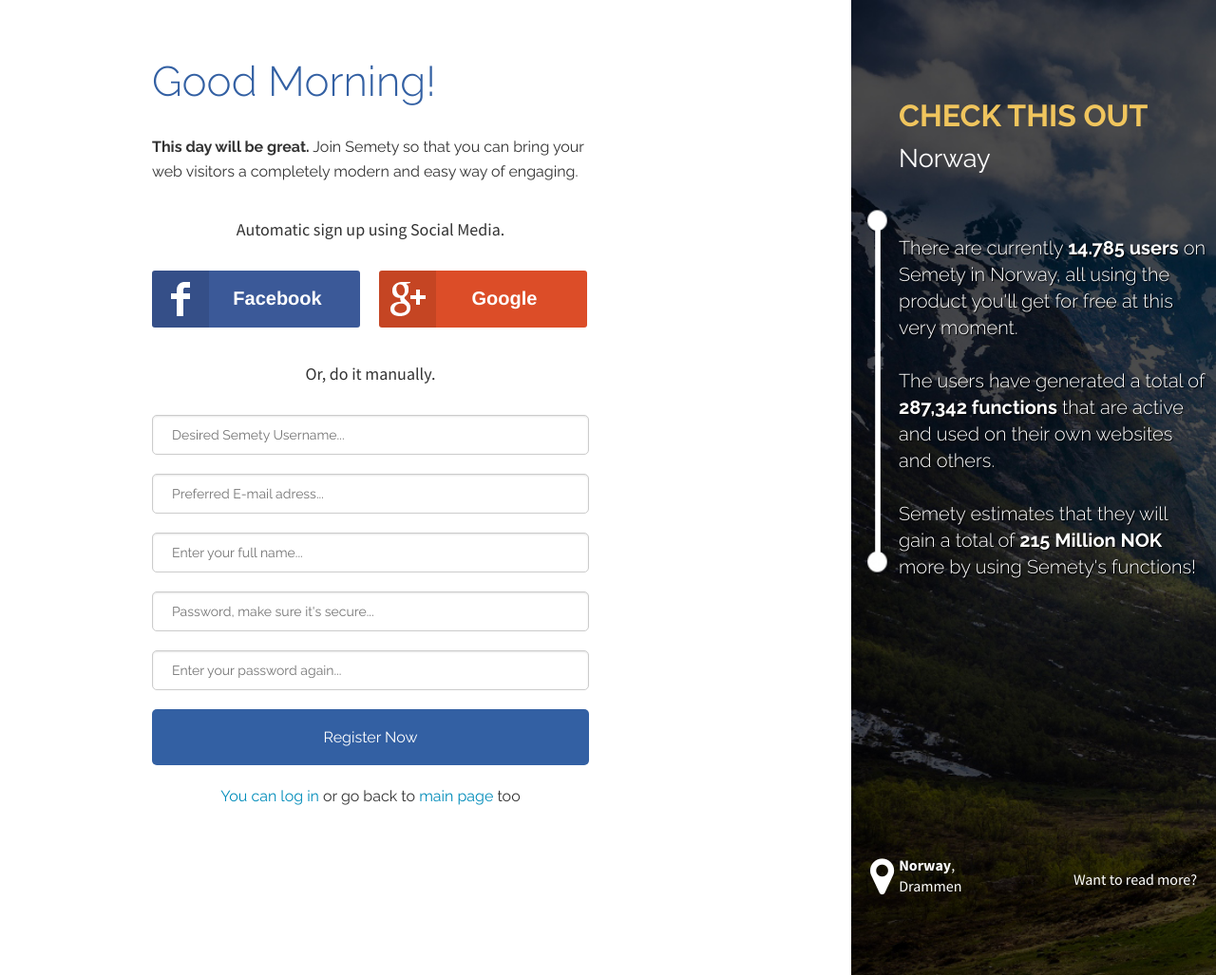
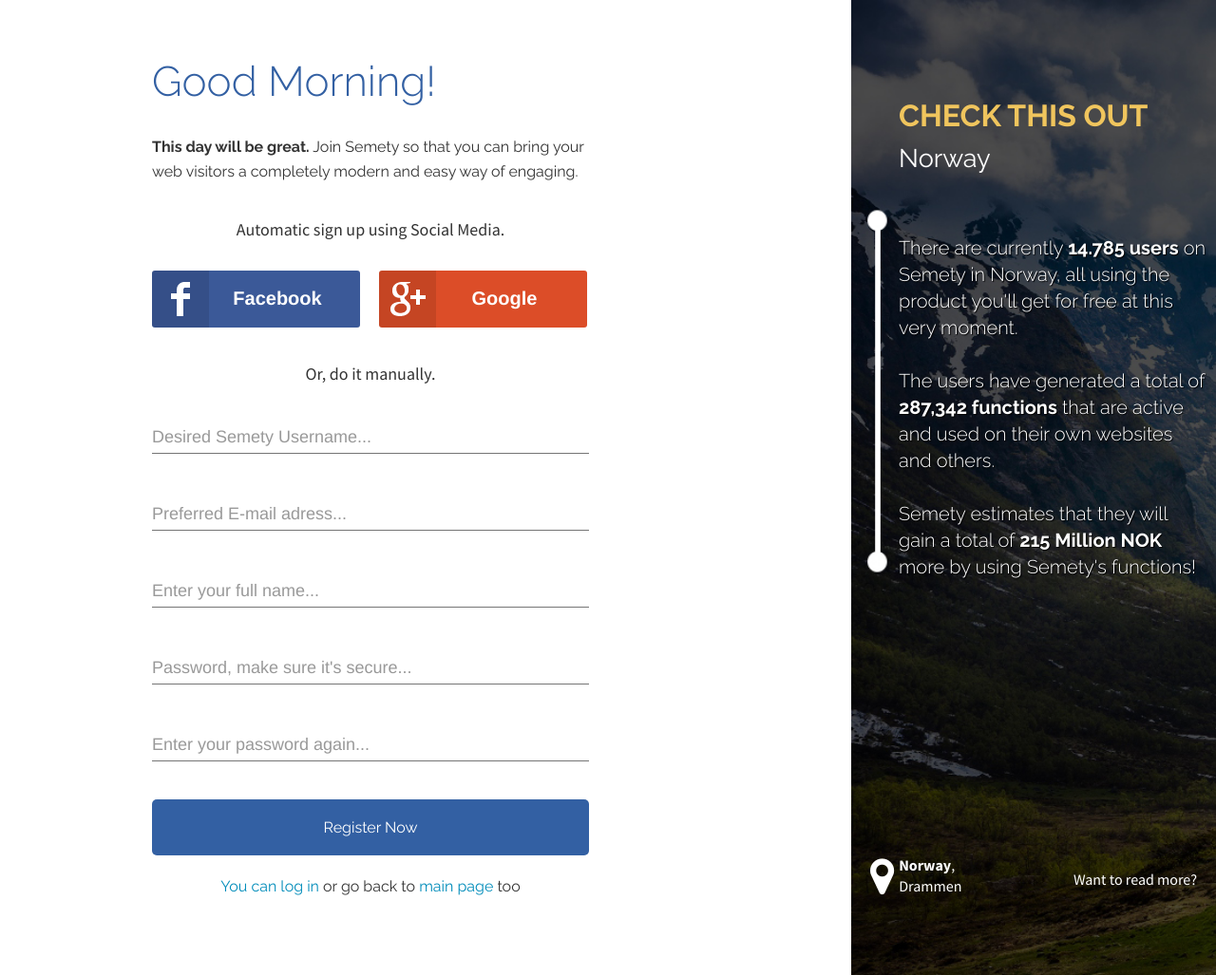
Before and after one commit to JamesJGarner/Survey, a Django app: page /register/ in a window 1280 px wide. Shown: the whole page at 95% size. Run offline with Django 3.2, Linux system fonts and the light colour scheme.

Commit message:
Registration forms update

```diff
--- a/pluginservice/apps/polls/static/css/custom.css
+++ b/pluginservice/apps/polls/static/css/custom.css
@@ -501,3 +501,106 @@ aside {
 .marginleft20 {
   margin-left: 20px;
 }
+/* ---- --- -- --- - */
+
+/* form starting stylings ------------------------------- */
+input[type="text"], input[type="password"], input[type="date"], input[type="datetime"], input[type="datetime-local"], input[type="month"], input[type="week"], input[type="email"], input[type="number"], input[type="search"], input[type="tel"], input[type="time"], input[type="url"], input[type="color"], textarea {
+    background-color: none !important;
+    font-family: none !important;
+    border-style: none !important;
+    border-width: none !important;
+    border-color: none !important;
+    box-shadow: none !important;
+	border-radius: 0px !Important;
+	font-family: 'Raleway', sans-serif !important;
+	font-size:18px !important;
+	padding: 20px!important;
+	display:block !important;
+	border:none !important;
+	border-bottom:1px solid #757575 !important;
+}
+
+.group 			  {
+  position:relative;
+  margin-bottom:55px;
+}
+input:focus 		{ outline:none; }
+
+/* LABEL ======================================= */
+label 				 {
+  color:#999;
+  font-size:18px !important;
+  font-weight:normal !important;
+  position:absolute !important;
+  pointer-events:none !important;
+  left:0px !important;
+  top:10px !important;
+  transition:0.2s ease all;
+  -moz-transition:0.2s ease all;
+  -webkit-transition:0.2s ease all;
+}
+
+/* active state */
+input:focus ~ label, input:valid ~ label 		{
+  top:-20px !important;
+  font-size:14px !important;
+  color:#5264AE;
+}
+
+/* BOTTOM BARS ================================= */
+.bar 	{ position:relative; display:block; width:100%; margin-top: -15px !important; }
+.bar:before, .bar:after 	{
+  content:'';
+  height:2px;
+  width:0;
+  bottom:1px;
+  position:absolute;
+  background:#5264AE;
+  transition:0.2s ease all;
+  -moz-transition:0.2s ease all;
+  -webkit-transition:0.2s ease all;
+}
+.bar:before {
+  left:50%;
+}
+.bar:after {
+  right:50%;
+}
+
+/* active state */
+input:focus ~ .bar:before, input:focus ~ .bar:after {
+  width:50%;
+}
+
+/* HIGHLIGHTER ================================== */
+.highlight {
+  position:absolute;
+  height:60%;
+  width:100px;
+  top:25%;
+  left:0;
+  pointer-events:none;
+  opacity:0.5;
+}
+
+/* active state */
+input:focus ~ .highlight {
+  -webkit-animation:inputHighlighter 0.3s ease;
+  -moz-animation:inputHighlighter 0.3s ease;
+  animation:inputHighlighter 0.3s ease;
+}
+
+/* ANIMATIONS ================ */
+@-webkit-keyframes inputHighlighter {
+	from { background:#5264AE; }
+  to 	{ width:0; background:transparent; }
+}
+@-moz-keyframes inputHighlighter {
+	from { background:#5264AE; }
+  to 	{ width:0; background:transparent; }
+}
+@keyframes inputHighlighter {
+	from { background:#5264AE; }
+  to 	{ width:0; background:transparent; }
+}
+/* ---- --- -- --- - */
--- a/pluginservice/templates/accounts/register.html
+++ b/pluginservice/templates/accounts/register.html
@@ -15,13 +15,49 @@
 		<center><h5>Or, do it manually.</h5></center><br/>
         <form action="" method="post" class="registerform">
             {% csrf_token %}
-            <p><input id="id_username" maxlength="30" name="username" type="text" placeholder="Desired Semety Username..."></p>
-			<p><input id="id_email" name="email" type="email" placeholder="Preferred E-mail adress..."></p>
-			<p><input id="id_first_name" maxlength="30" name="first_name" type="text" placeholder="Enter your full name..."></p>
-			<p><input id="id_password1" name="password1" type="password" placeholder="Password, make sure it's secure..."></p>
-			<p><input id="id_password2" name="password2" type="password" placeholder="Enter your password again..."></p>
+			<div class="group">
+			  <input id="id_username" maxlength="30" name="username" type="text" required>
+			  <span class="highlight"></span>
+			  <span class="bar"></span>
+			  <label>Desired Semety Username...</label>
+			</div>
+
+			<div class="group">
+			  <input id="id_email" name="email" type="email" required>
+			  <span class="highlight"></span>
+			  <span class="bar"></span>
+			  <label>Preferred E-mail adress...</label>
+			</div>
+
+			<div class="group">
+			  <input id="id_first_name" maxlength="30" name="first_name" type="text" required>
+			  <span class="highlight"></span>
+			  <span class="bar"></span>
+			  <label>Enter your full name...</label>
+			</div>
+
+			<div class="group">
+			  <input id="id_password1" name="password1" type="password" required>
+			  <span class="highlight"></span>
+			  <span class="bar"></span>
+			  <label>Password, make sure it's secure...</label>
+			</div>
+
+			<div class="group">
+			  <input id="id_password2" name="password2" type="password" required>
+			  <span class="highlight"></span>
+			  <span class="bar"></span>
+			  <label>Enter your password again...</label>
+			</div>
+
 			<input type="submit" value="Register Now" class="button buttonregister">
         </form>
+
+
+
+
+
+
 		<center><p><a href="/login/">You can log in</a> or go back to <a href="/"> main page</a> too</p></center>
     </div>
 
```
Also changed, not shown: pluginservice/templates/registration/login.html (+15 -2 lines), pluginservice/apps/polls/static/css/default.css (line endings or trailing spaces).
